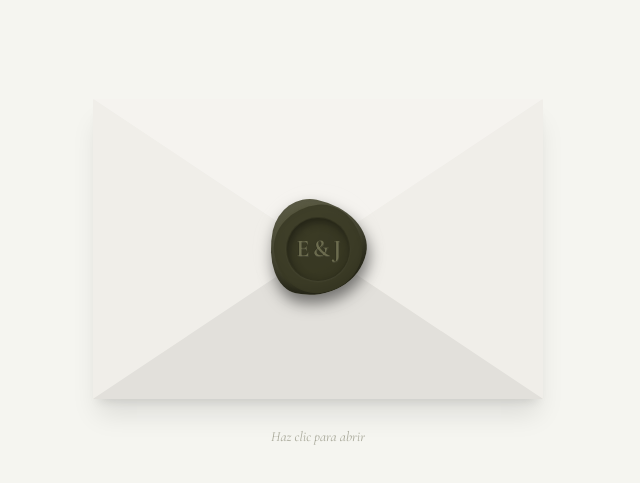
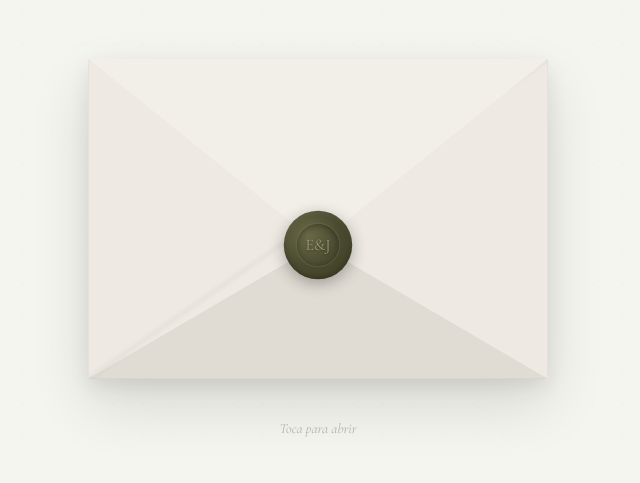
Before and after one commit to elisagdelope/wedding-site, a React (Vite) app: page / in a window 1280 px wide. Shown: the part 151-634 px from the top of the page, without its empty margins (322-962 px from the left). Built offline with nearby package versions, Linux system fonts and the light colour scheme.

Commit message:
UPDATE: enhancements in the envelope look

```diff
--- a/src/components/Envelope.tsx
+++ b/src/components/Envelope.tsx
@@ -1,11 +1,5 @@
 import React, { useState } from 'react';
 import { motion, AnimatePresence } from 'motion/react';
-import { clsx, type ClassValue } from 'clsx';
-import { twMerge } from 'tailwind-merge';
-
-function cn(...inputs: ClassValue[]) {
-  return twMerge(clsx(inputs));
-}
 
 interface EnvelopeProps {
   onOpen: () => void;
@@ -16,134 +10,201 @@ export const Envelope: React.FC<EnvelopeProps> = ({ onOpen, initials }) => {
   const [isOpen, setIsOpen] = useState(false);
 
   const handleOpen = () => {
+    if (isOpen) return;
     setIsOpen(true);
-    setTimeout(onOpen, 1500); // Delay to match animation
+    setTimeout(onOpen, 2200);
   };
 
+  // Center point where envelope flaps meet (slightly below center for realism)
+  const cx = '50%';
+  const cy = '58%';
+
   return (
-    <div className="relative w-full h-screen flex items-center justify-center bg-offwhite overflow-hidden">
+    <div className="relative w-full h-screen flex flex-col items-center justify-center bg-offwhite overflow-hidden">
+      {/* Subtle background texture */}
+      <div
+        className="absolute inset-0 opacity-[0.02]"
+        style={{
+          backgroundImage: 'radial-gradient(circle, #5A5A40 1px, transparent 1px)',
+          backgroundSize: '30px 30px',
+        }}
+      />
+
       <motion.div
-        initial={{ scale: 0.9, opacity: 0 }}
+        initial={{ scale: 0.85, opacity: 0 }}
         animate={{ scale: 1, opacity: 1 }}
-        transition={{ duration: 1, ease: "easeOut" }}
-        className="relative w-[320px] h-[220px] sm:w-[450px] sm:h-[300px] cursor-pointer group"
+        transition={{ duration: 1.4, ease: [0.22, 1, 0.36, 1] }}
+        className="relative cursor-pointer"
         onClick={handleOpen}
       >
-        {/* Envelope Back */}
-        <div className="absolute inset-0 bg-[#E8E6E1] shadow-xl rounded-sm" />
+        {/* Envelope container — perspective lives here for 3D flap */}
+        <div
+          className="relative w-[320px] h-[230px] sm:w-[460px] sm:h-[320px]"
+          style={{ perspective: '1200px' }}
+        >
+          {/* Envelope back panel */}
+          <div className="absolute inset-0 rounded-sm bg-[#E8E4DC] shadow-[0_25px_60px_rgba(0,0,0,0.12),0_8px_20px_rgba(0,0,0,0.08)]" />
 
-        {/* The Card Inside */}
+          {/* The card that slides out */}
           <motion.div
-          animate={isOpen ? { y: -150, opacity: 1 } : { y: 0, opacity: 0 }}
-          transition={{ duration: 1, delay: 0.5, ease: "easeInOut" }}
-          className="absolute inset-x-4 top-4 bottom-4 bg-cream shadow-md rounded-sm flex flex-col items-center justify-center p-6 text-center z-10"
+            initial={false}
+            animate={
+              isOpen
+                ? { y: '-60%', opacity: 1, scale: 1 }
+                : { y: '0%', opacity: 0, scale: 0.96 }
+            }
+            transition={{
+              duration: 1.4,
+              delay: isOpen ? 0.5 : 0,
+              ease: [0.22, 1, 0.36, 1],
+            }}
+            className="absolute inset-x-4 top-4 bottom-4 bg-cream rounded-sm flex flex-col items-center justify-center p-8 text-center z-10 shadow-[0_8px_30px_rgba(0,0,0,0.1)]"
           >
-          <span className="font-serif text-xl sm:text-2xl text-olive mb-2 italic">Nuestra Boda</span>
-          <div className="w-12 h-[1px] bg-olive/30 mb-4" />
-          <span className="font-serif text-2xl sm:text-4xl text-olive tracking-widest uppercase">
+            <span className="font-serif text-xs sm:text-sm text-olive/50 uppercase tracking-[0.3em] mb-3">
+              Nuestra Boda
+            </span>
+            <div className="w-12 h-[1px] bg-olive/20 mb-4" />
+            <span className="font-serif text-3xl sm:text-5xl text-olive">
               {initials}
+            </span>
+            <div className="w-12 h-[1px] bg-olive/20 mt-4 mb-3" />
+            <span className="font-serif text-xs sm:text-sm text-olive/40 italic">
+              3 · Octubre · 2026
             </span>
           </motion.div>
 
-        {/* Envelope Sides (Left & Right) */}
+          {/* Envelope front — left flap */}
           <div
             className="absolute inset-0 z-20"
             style={{
-            clipPath: 'polygon(0% 0%, 50% 50%, 0% 100%)',
-            backgroundColor: '#F0EEE9'
+              clipPath: `polygon(0 0, ${cx} ${cy}, 0 100%)`,
+              backgroundColor: '#EEEAE3',
             }}
           />
+
+          {/* Envelope front — right flap */}
           <div
             className="absolute inset-0 z-20"
             style={{
-            clipPath: 'polygon(100% 0%, 50% 50%, 100% 100%)',
-            backgroundColor: '#F0EEE9'
+              clipPath: `polygon(100% 0, ${cx} ${cy}, 100% 100%)`,
+              backgroundColor: '#EEEAE3',
             }}
           />
 
-        {/* Envelope Bottom */}
+          {/* Envelope front — bottom flap */}
           <div
             className="absolute inset-0 z-20"
             style={{
-            clipPath: 'polygon(0% 100%, 50% 50%, 100% 100%)',
-            backgroundColor: '#E2E0DB'
+              clipPath: `polygon(0 100%, ${cx} ${cy}, 100% 100%)`,
+              backgroundColor: '#E0DCD4',
             }}
           />
 
-        {/* Top Flap */}
-        <motion.div
-          animate={isOpen ? { rotateX: 180, zIndex: 0 } : { rotateX: 0, zIndex: 30 }}
-          transition={{ duration: 0.8, ease: "easeInOut" }}
-          className="absolute inset-0 origin-top preserve-3d"
+          {/* Subtle fold lines for depth */}
+          <div
+            className="absolute inset-0 z-20 pointer-events-none"
             style={{
-            clipPath: 'polygon(0% 0%, 50% 50%, 100% 0%)',
-            backgroundColor: '#F5F3EF',
-            boxShadow: '0 -2px 10px rgba(0,0,0,0.05)'
+              background: `linear-gradient(to bottom right, transparent 49%, rgba(0,0,0,0.03) 50%, transparent 51%)`,
             }}
           />
 
-        {/* Wax Seal */}
+          {/* Top flap — this opens with 3D rotation */}
+          <motion.div
+            initial={false}
+            animate={isOpen ? { rotateX: 180 } : { rotateX: 0 }}
+            transition={{ duration: 0.8, ease: [0.4, 0, 0.2, 1] }}
+            className="absolute inset-0 origin-top"
+            style={{
+              clipPath: `polygon(0 0, ${cx} ${cy}, 100% 0)`,
+              backgroundColor: '#F2EFE9',
+              transformStyle: 'preserve-3d',
+              backfaceVisibility: 'hidden',
+              zIndex: isOpen ? 15 : 30,
+            }}
+          />
+
+          {/* Top flap — back face (darker, visible when flap opens) */}
+          <motion.div
+            initial={false}
+            animate={isOpen ? { rotateX: 180 } : { rotateX: 0 }}
+            transition={{ duration: 0.8, ease: [0.4, 0, 0.2, 1] }}
+            className="absolute inset-0 origin-top"
+            style={{
+              clipPath: `polygon(0 0, ${cx} ${cy}, 100% 0)`,
+              backgroundColor: '#D8D4CC',
+              transformStyle: 'preserve-3d',
+              backfaceVisibility: 'hidden',
+              transform: 'rotateX(180deg)',
+              zIndex: isOpen ? 16 : 0,
+            }}
+          />
+
+          {/* Wax seal */}
           <AnimatePresence>
             {!isOpen && (
               <motion.div
-              exit={{ opacity: 0, scale: 0.8, y: 20 }}
+                exit={{ opacity: 0, scale: 0.5 }}
                 transition={{ duration: 0.3 }}
-              className="absolute left-1/2 top-1/2 -translate-x-1/2 -translate-y-1/2 z-40"
-            >
-              <div className="relative w-20 h-20 sm:w-24 sm:h-24 flex items-center justify-center">
-                {/* Main Wax Blob - Very irregular and "melted" */}
-                <div
-                  className="absolute inset-0 bg-[#4A4A30] rounded-[38%_62%_63%_37%_/_41%_44%_56%_59%] shadow-[4px_8px_15px_rgba(0,0,0,0.5),inset_-3px_-6px_10px_rgba(0,0,0,0.4),inset_3px_6px_10px_rgba(255,255,255,0.1)] transform rotate-12"
+                className="absolute z-40"
                 style={{
-                    background: 'radial-gradient(circle at 35% 35%, #5A5A40 0%, #3A3A25 70%, #2A2A15 100%)'
-                  }}
-                />
-
-                {/* Secondary Melt Layer - Overlapping blob for organic feel */}
-                <div
-                  className="absolute inset-1 bg-[#3A3A25] rounded-[55%_45%_52%_48%_/_48%_52%_48%_52%] opacity-80 transform -rotate-6 shadow-inner"
-                />
-
-                {/* The Stamped Area - Deep indentation */}
-                <div className="absolute inset-4 bg-[#2A2A15]/20 rounded-full shadow-[inset_2px_4px_8px_rgba(0,0,0,0.4),0_1px_2px_rgba(255,255,255,0.05)] flex items-center justify-center border border-black/10">
-                  {/* Initials - Stamped effect with lighter color */}
-                  <span
-                    className="relative font-serif text-[#7A7A5A] text-xl sm:text-2xl font-black tracking-tighter"
-                    style={{
-                      textShadow: '0.5px 0.5px 0px rgba(255,255,255,0.1), -0.5px -0.5px 0px rgba(0,0,0,0.3)',
-                      letterSpacing: '-0.05em',
-                      opacity: 0.8
+                  left: cx,
+                  top: cy,
+                  transform: 'translate(-50%, -50%)',
                 }}
               >
-                    {initials}
+                <motion.div
+                  animate={{ scale: [1, 1.03, 1] }}
+                  transition={{
+                    duration: 3,
+                    repeat: Infinity,
+                    ease: 'easeInOut',
+                  }}
+                  className="w-14 h-14 sm:w-[68px] sm:h-[68px] rounded-full flex items-center justify-center"
+                  style={{
+                    background:
+                      'radial-gradient(circle at 35% 35%, #6A6A48 0%, #4A4A30 50%, #3A3A20 100%)',
+                    boxShadow:
+                      '0 4px 15px rgba(0,0,0,0.3), inset 0 -2px 4px rgba(0,0,0,0.2), inset 0 2px 4px rgba(255,255,255,0.08)',
+                  }}
+                >
+                  <div
+                    className="w-9 h-9 sm:w-11 sm:h-11 rounded-full border border-[#7A7A5A]/30 flex items-center justify-center"
+                    style={{
+                      boxShadow: 'inset 0 2px 6px rgba(0,0,0,0.3)',
+                    }}
+                  >
+                    <span
+                      className="font-serif text-[#9A9A7A] text-sm sm:text-base"
+                      style={{
+                        textShadow: '0 1px 2px rgba(0,0,0,0.3)',
+                      }}
+                    >
+                      E&J
                     </span>
                   </div>
-
-                {/* Subtle wax "shine" or imperfections */}
-                <div className="absolute top-1/4 left-1/4 w-2 h-2 bg-white/5 rounded-full blur-sm" />
-
-                {/* Hover effect hint - slower and more subtle */}
-                <motion.div
-                  animate={{ scale: [1, 1.03, 1], opacity: [0.1, 0.2, 0.1] }}
-                  transition={{ duration: 4, repeat: Infinity }}
-                  className="absolute -inset-4 border border-olive/5 rounded-full pointer-events-none"
-                />
-              </div>
+                </motion.div>
               </motion.div>
             )}
           </AnimatePresence>
 
-        {/* Click Instruction */}
+          {/* Subtle edge */}
+          <div className="absolute inset-0 z-20 rounded-sm border border-black/[0.03] pointer-events-none" />
+        </div>
+
+        {/* Click instruction */}
+        <AnimatePresence>
           {!isOpen && (
-          <motion.div
-            initial={{ opacity: 0 }}
-            animate={{ opacity: 1 }}
-            transition={{ delay: 1 }}
-            className="absolute -bottom-12 left-0 right-0 text-center text-olive/50 font-serif italic text-sm"
+            <motion.p
+              initial={{ opacity: 0, y: 10 }}
+              animate={{ opacity: 1, y: 0 }}
+              exit={{ opacity: 0 }}
+              transition={{ delay: 1.5, duration: 0.8 }}
+              className="text-center text-olive/40 font-serif italic text-sm mt-10"
             >
-            Haz clic para abrir
-          </motion.div>
+              Toca para abrir
+            </motion.p>
           )}
+        </AnimatePresence>
       </motion.div>
     </div>
   );
```
Lines whose indentation alone changed are shown as unchanged.
